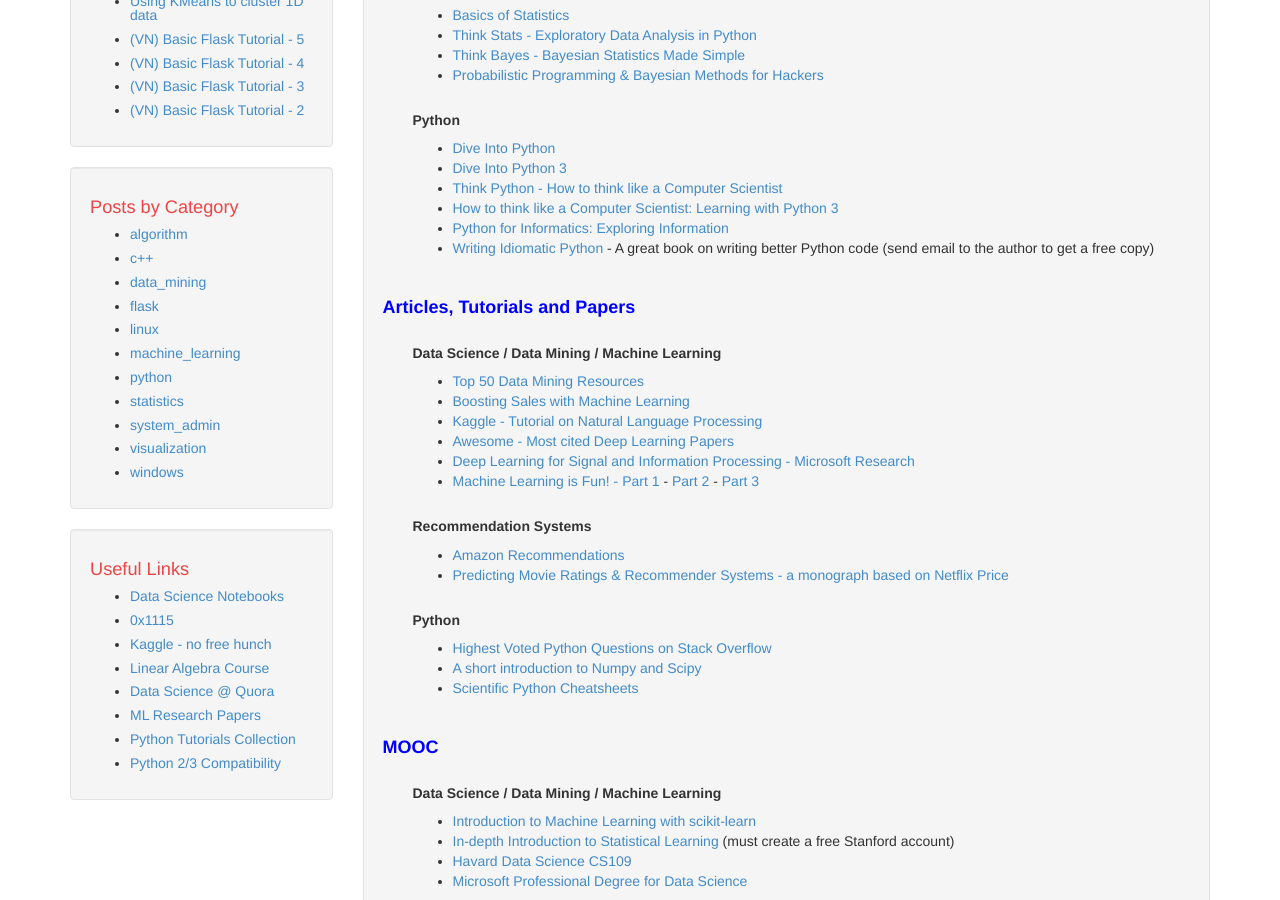
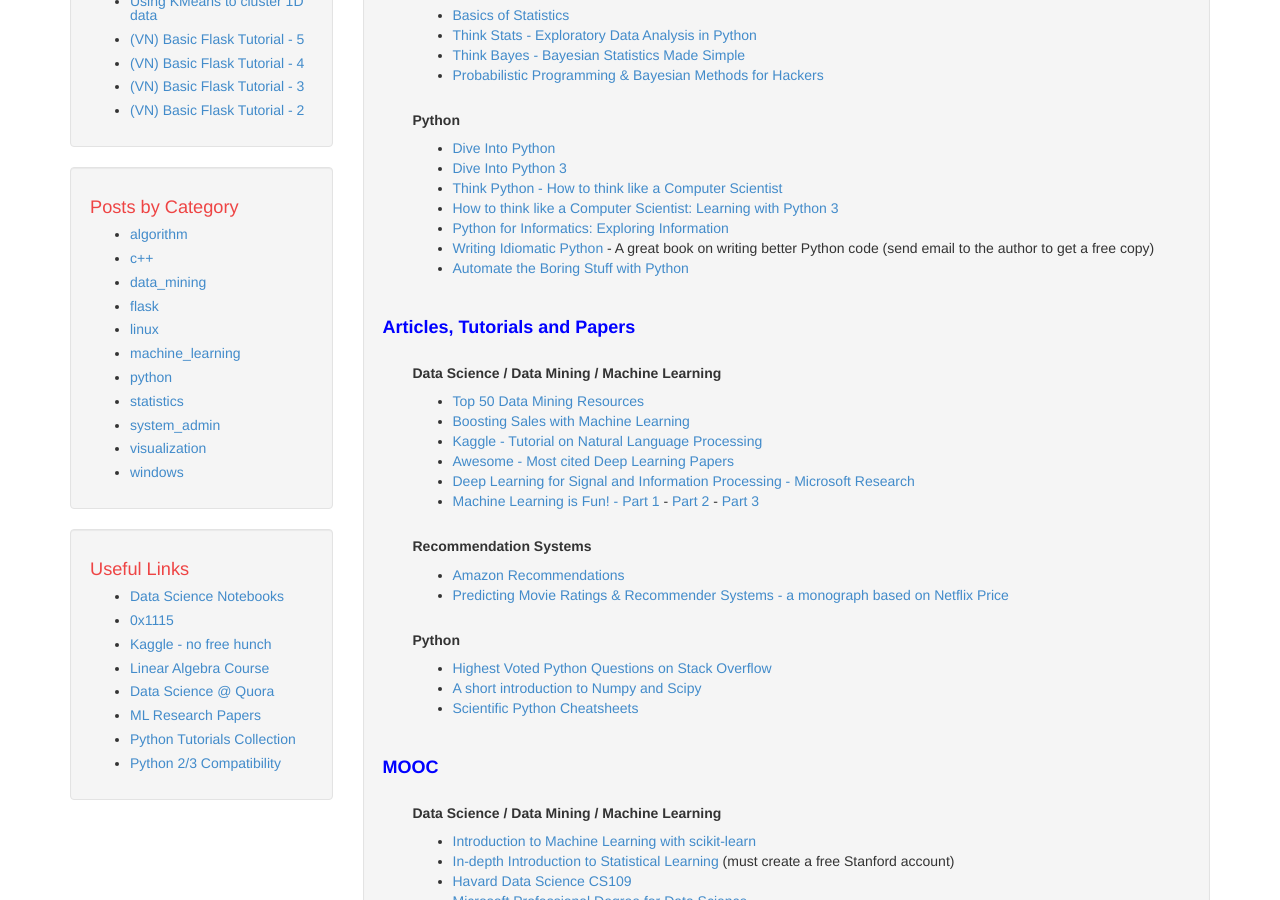
Before and after one commit to hoanvu/hoanvu.github.io, a Jekyll site: the page built from resources.html, in a window 1280 px wide and 900 px high, scrolled down 405 px. Built offline with Jekyll 4.4.1, drawn with Linux system fonts in a browser that asks for light colours.

Commit message:
update resources

```diff
--- a/resources.html
+++ b/resources.html
@@ -41,6 +41,7 @@ layout: default
             <li><a href="http://openbookproject.net/thinkcs/python/english3e/index.html" target="_blank">How to think like a Computer Scientist: Learning with Python 3</a></li>
             <li><a href="http://do1.dr-chuck.net/py4inf/EN-us/book.pdf" target="_blank">Python for Informatics: Exploring Information</a></li>
             <li><a href="https://jeffknupp.com/writing-idiomatic-python-ebook/" target="_blank">Writing Idiomatic Python</a> - A great book on writing better Python code (send email to the author to get a free copy)</li>
+            <li><a href="https://automatetheboringstuff.com/" target="_blank">Automate the Boring Stuff with Python</a></li>
         </ul>
     </div>
     <br>
```
